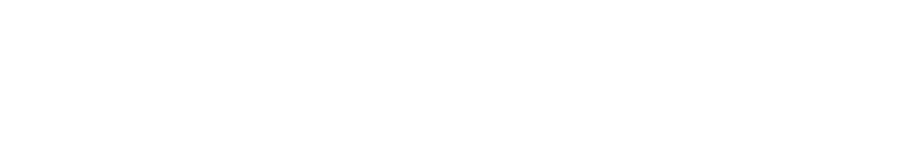
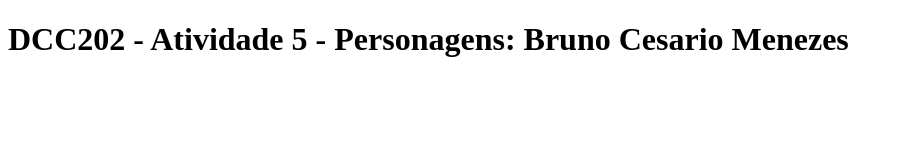
Before and after one commit to ufjf-dcc202/ufjf-dcc202-2023-3-b-atv5-BrunoCesarioMenezes, a website: page personagens.html in a window 1280 px wide. Shown: the whole page, without its empty margins (0-903 px from the left). Drawn offline with Linux system fonts and the light colour scheme.

Commit message:
add titulo no main e paragrafo

```diff
--- a/personagens.html
+++ b/personagens.html
@@ -6,6 +6,9 @@
     <title>DCC202 - Atividade 5 - Personagens: Bruno Cesario Menezes</title>
 </head>
 <body>
-
+    <main>
+        <h1>DCC202 - Atividade 5 - Personagens: Bruno Cesario Menezes</h1>
+        <p></p>
+    </main>
 </body>
 </html>
```
